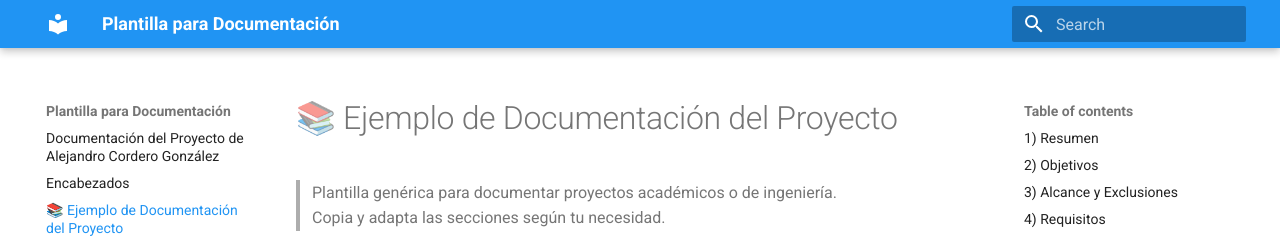
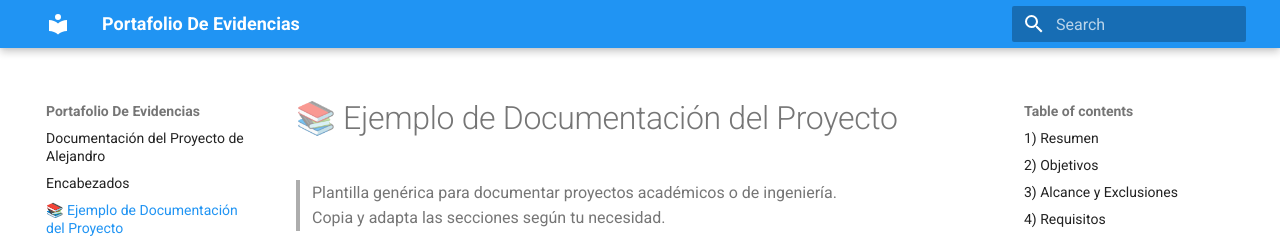
Before and after one commit to Cord3r0/Portafolio-Ibero-Alejandro, an MkDocs documentation site: the page built from docs/ejemplo.md, in a window 1280 px wide. Shown: the top 238 px of the page. Built offline with MkDocs 1.6.1 and Material for MkDocs 9.7.7, drawn with Linux system fonts in a browser that asks for light colours.

Commit message:
Presentacion 1

```diff
--- a/mkdocs.yml
+++ b/mkdocs.yml
@@ -1,4 +1,4 @@
-site_name: Plantilla para Documentación
+site_name: Portafolio De Evidencias
 markdown_extensions:
   - pymdownx.highlight:
       anchor_linenums: true
```
Also changed, not shown: docs/index.md (+17 -3 lines).
